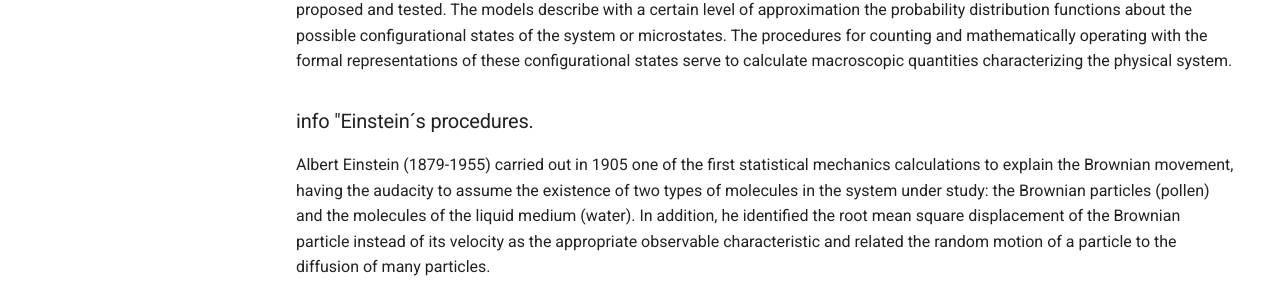
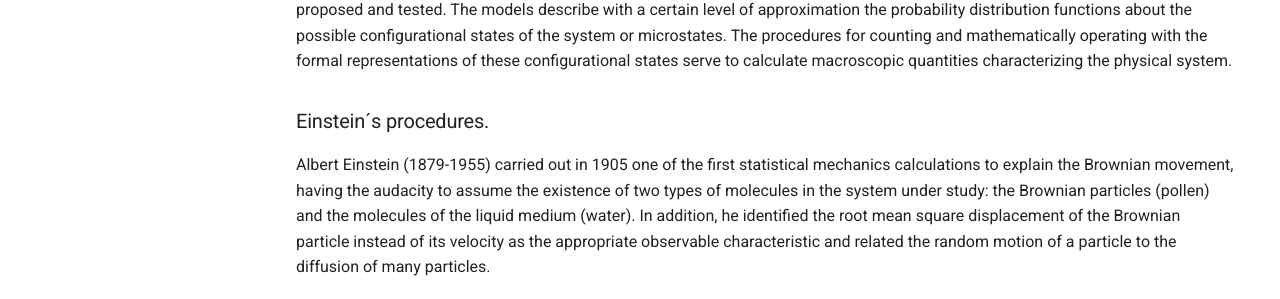
Before and after one commit to modphysnobel/modphysnobel.github.io, an MkDocs documentation site: the page built from docs/vol-II/vol-II-chap-7-sect-1.md, in a window 1280 px wide and 900 px high, scrolled down 1109 px. Shown: the part 151-450 px from the top of the window. Built offline with MkDocs 1.6.1 and Material for MkDocs 9.7.7, drawn with Linux system fonts in a browser that asks for light colours; some web fonts are replaced; comment, search, counter and statistics services are not loaded.

Commit message:
Update vol-II-chap-7-sect-1.md

```diff
--- a/docs/vol-II/vol-II-chap-7-sect-1.md
+++ b/docs/vol-II/vol-II-chap-7-sect-1.md
@@ -39,7 +39,7 @@
 
 To calculate average values of quantities related to physical observables, interpretation models and calculation procedures must be proposed and tested. The models describe with a certain level of approximation the probability distribution functions about the possible configurational states of the system or microstates. The procedures for counting and mathematically operating with the formal representations of these configurational states serve to calculate macroscopic quantities characterizing the physical system.
 
-### info "Einstein´s procedures.
+### Einstein´s procedures.
 
 Albert Einstein (1879-1955) carried out in 1905 one of the first statistical mechanics calculations to explain the Brownian movement, having the audacity to assume the existence of two types of molecules in the system under study: the Brownian particles (pollen) and the molecules of the liquid medium (water). In addition, he identified the root mean square displacement of the Brownian particle instead of its velocity as the appropriate observable characteristic and related the random motion of a particle to the diffusion of many particles.
 
```
